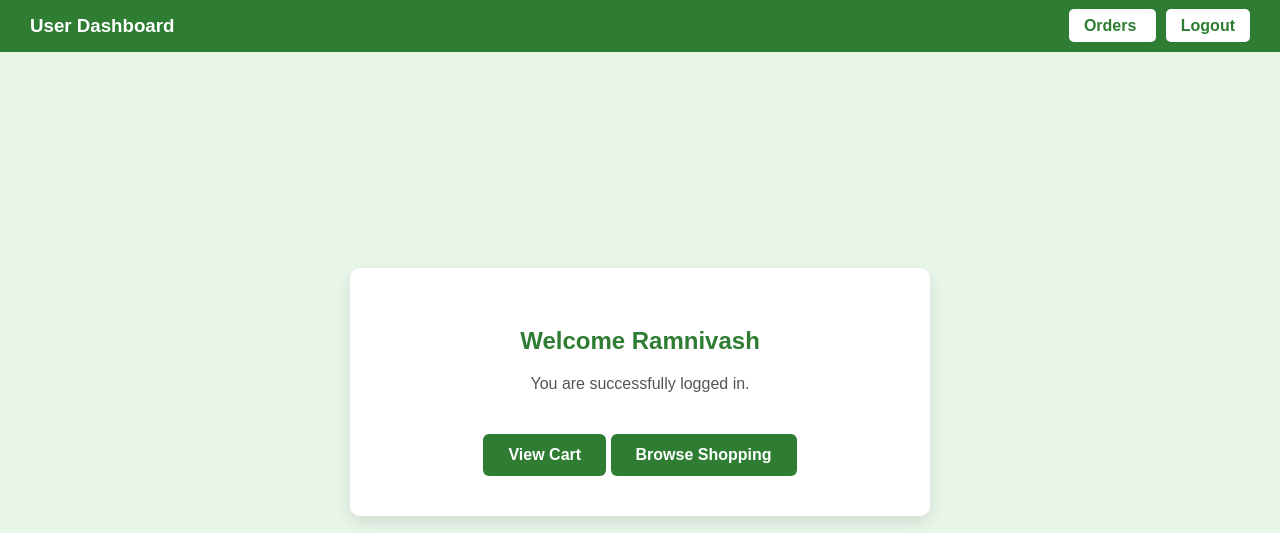
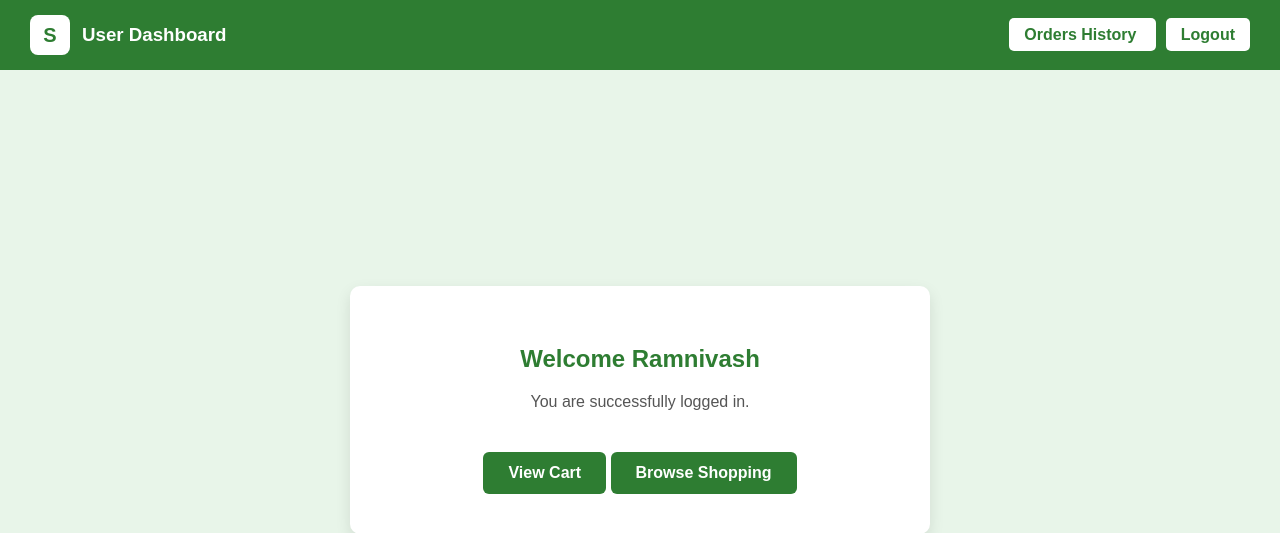
Before and after one commit to Ramnivash123/shopping, a Django app: page /user_dash/ in a window 1280 px wide. Shown: the top 533 px of the page. Run offline with Django 5.2, Linux system fonts and the light colour scheme; a user stored in the database is signed in.

Commit message:
Update user_dash.html

```diff
--- a/home/templates/user_dash.html
+++ b/home/templates/user_dash.html
@@ -10,7 +10,19 @@
             display:flex; justify-content:space-between;
             align-items:center;">
 
-        <h3 style="color:white; margin:0;">User Dashboard</h3>
+        <div style="display:flex; align-items:center; gap:12px;">
+
+            <!-- Logo Box -->
+            <div style="width:40px; height:40px;
+                        background:white; color:#2e7d32;
+                        display:flex; justify-content:center; align-items:center;
+                        font-size:20px; font-weight:bold;
+                        border-radius:8px;">
+                S
+            </div>
+
+            <h3 style="color:white; margin:0;">User Dashboard</h3>
+        </div>
 
         <!-- Right Side Buttons -->
         <div>
@@ -18,7 +30,7 @@
                style="background:white; color:#2e7d32; text-decoration:none;
                       padding:8px 15px; border-radius:5px;
                       font-weight:bold; margin-right:10px;">
-                Orders
+                Orders History
             </a>
 
             <a href="/signout"
```
